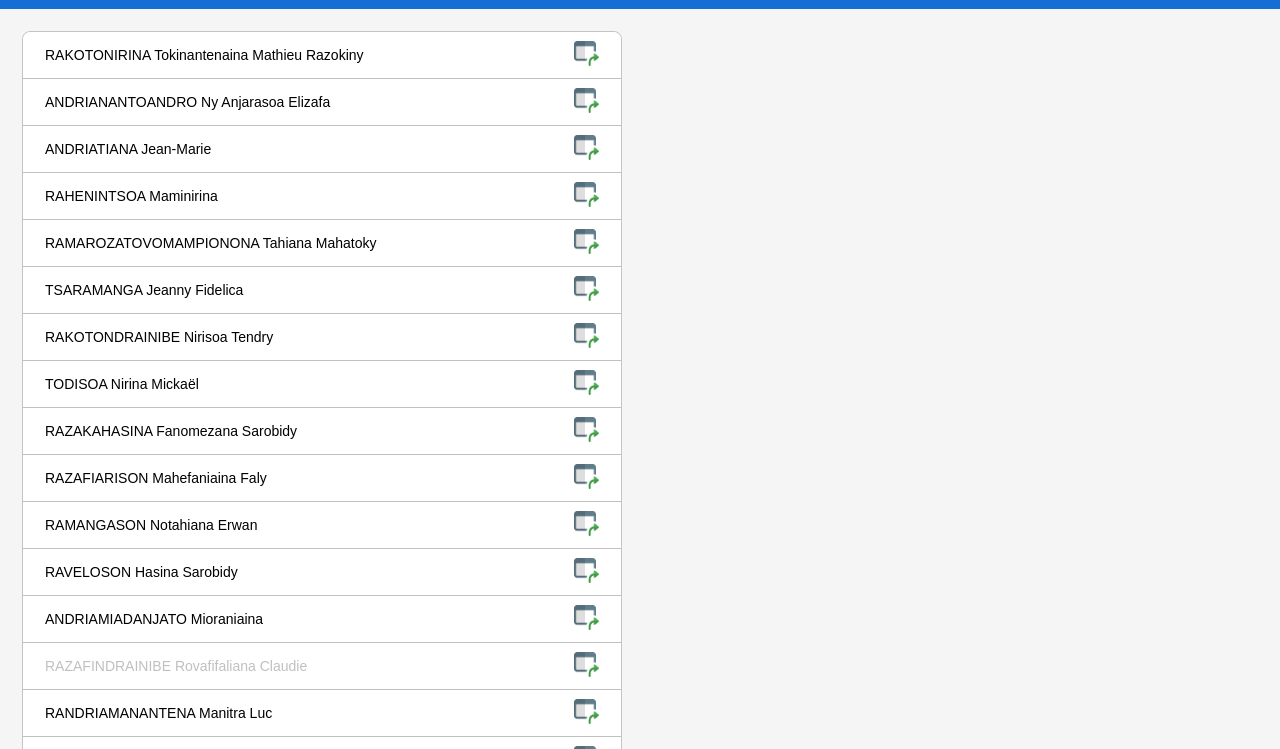
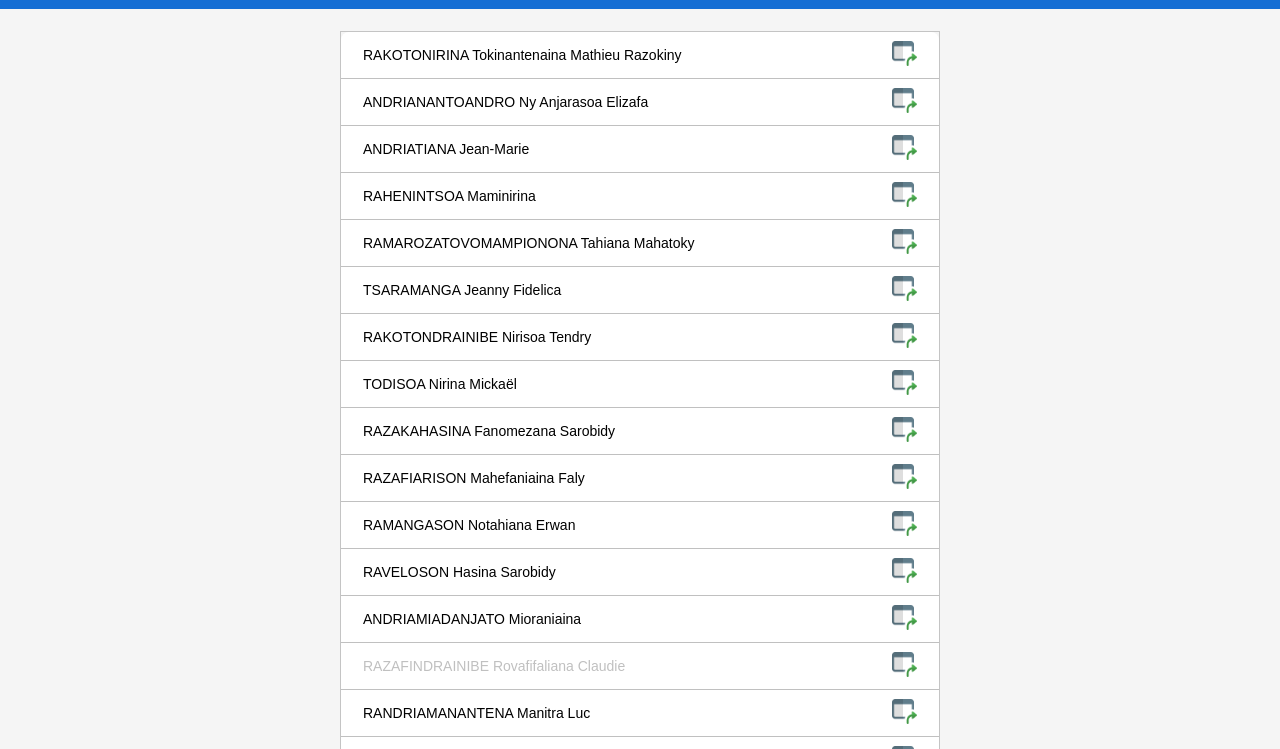
Before and after one commit to acf-patrick/CV-Prom2024, a plain HTML site: page index.html in a window 1280 px wide. Shown: the part 51-800 px from the top of the page. Drawn offline with Linux system fonts and the light colour scheme.

Commit message:
center main ul

```diff
--- a/assets/styles/style.css
+++ b/assets/styles/style.css
@@ -47,8 +47,9 @@ h1 {
 ul {
     width: 600px;
     list-style: none;
-    border-radius: 8px;
-    margin-bottom: 22px;
+    margin: auto;
+    /* border-radius: 8px;
+    margin-bottom: 22px; */
     border: 1px solid rgba(129, 129, 129, 0.418);
 }
 
```
